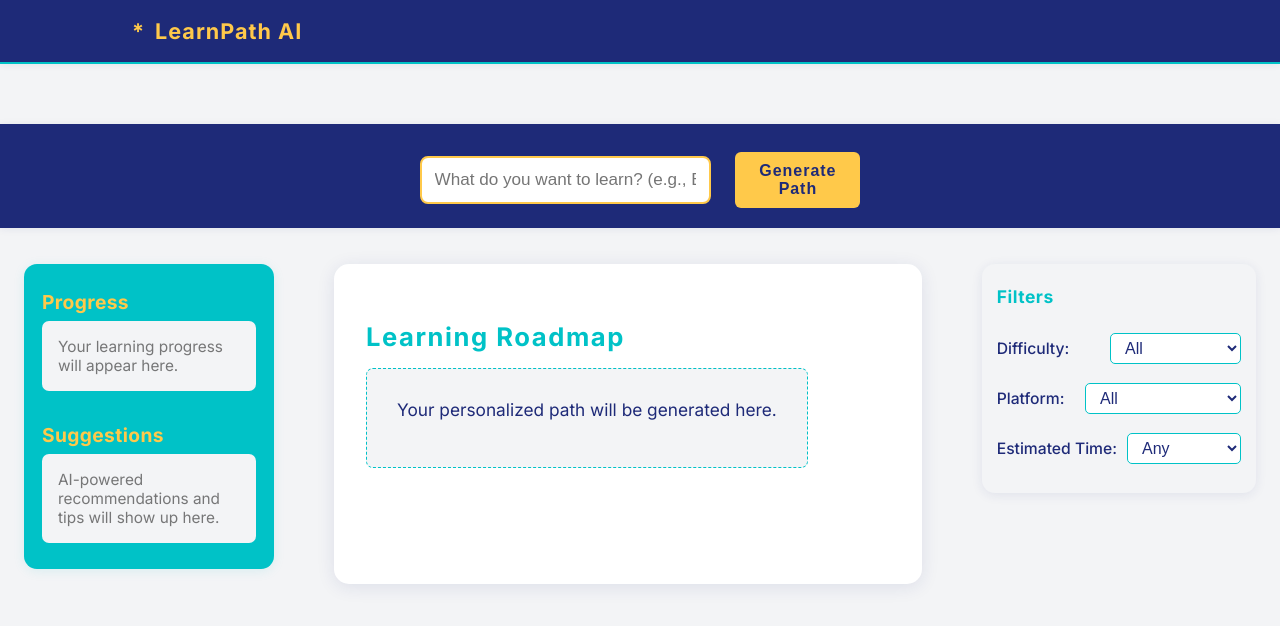
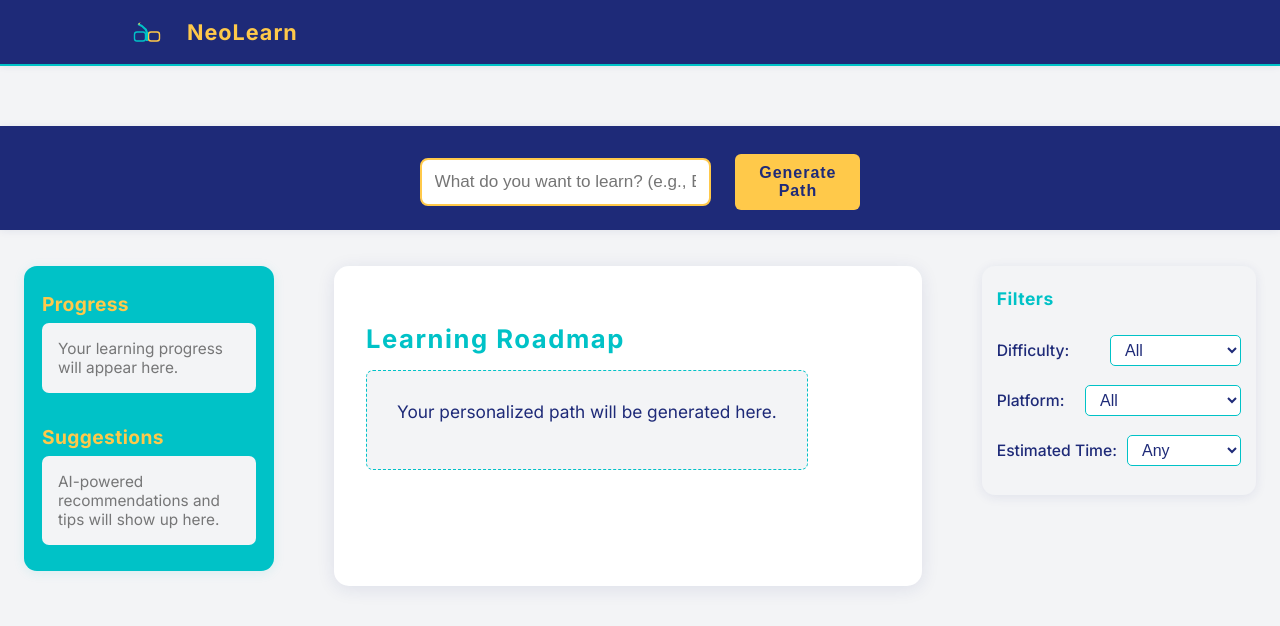
Before and after one commit to Workflow-Manager-admin/learnpath-ai-30889-201ffda2, a React (Create React App) app in the folder learnpath_ai/: page / in a window 1280 px wide. Shown: the top 626 px of the page. Built offline with nearby package versions, Linux system fonts and the light colour scheme; the HTML template or start-up script is replaced by a standard one.

Commit message:
Auto-commit: Changes as of 2025-06-05T05:01:44.863832+00:00

```diff
--- a/learnpath_ai/src/App.js
+++ b/learnpath_ai/src/App.js
@@ -472,7 +472,22 @@ function App() {
       <nav className="navbar">
         <div className="container">
           <div className="logo">
-            <span className="logo-symbol">*</span> LearnPath AI
+            <span className="logo-svg" aria-label="logo" title="NeoLearn Logo" style={{display: "flex", alignItems: "center", marginRight: 8}}>
+              {/* Simple SVG: stylized "path" upward with book motif, themed colors */}
+              <svg width="30" height="28" viewBox="0 0 30 28" fill="none" xmlns="http://www.w3.org/2000/svg"
+                style={{display: "block", marginRight: 7, minWidth: 26}}>
+                {/* Book base */}
+                <rect x="2.5" y="14" width="11" height="9" rx="2.5" fill="#1E2A78" stroke="#00C2C7" strokeWidth="1.4"/>
+                <rect x="16.5" y="14" width="11" height="9" rx="2.5" fill="#1E2A78" stroke="#FFC94A" strokeWidth="1.4"/>
+                {/* Book fold */}
+                <rect x="14" y="14" width="2" height="9" fill="#00C2C7" />
+                {/* Path upward - curve */}
+                <path d="M 15 19 Q 16.5 10 6 6" stroke="#00C2C7" strokeWidth="2" fill="none"/>
+                {/* Path upward - arrow tip */}
+                <polygon points="6,6 8.5,4 7.2,7" fill="#FFC94A"/>
+              </svg>
+            </span>
+            NeoLearn
           </div>
           {/* Placeholder for global actions/settings */}
         </div>
```
Also changed, not shown: 2 other files (tests, documents, lock files or other folders).
